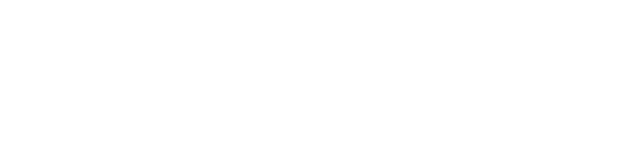
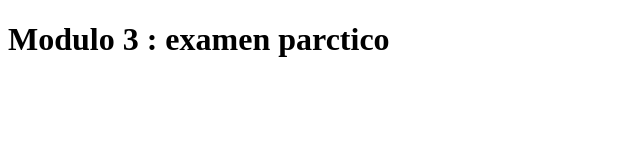
Before and after one commit to hamzasa283/git-desde-VSC, a plain HTML site: page index.html in a window 1280 px wide. Shown: the whole page, without its empty margins (0-640 px from the left). Drawn offline with Linux system fonts and the light colour scheme.

Commit message:
examenpractico

```diff
--- a/index.html
+++ b/index.html
@@ -6,6 +6,7 @@
     <title>Document</title>
 </head>
 <body>
+   <h1> Modulo 3 : examen parctico </h1>
 
 </body>
 </html>
```
